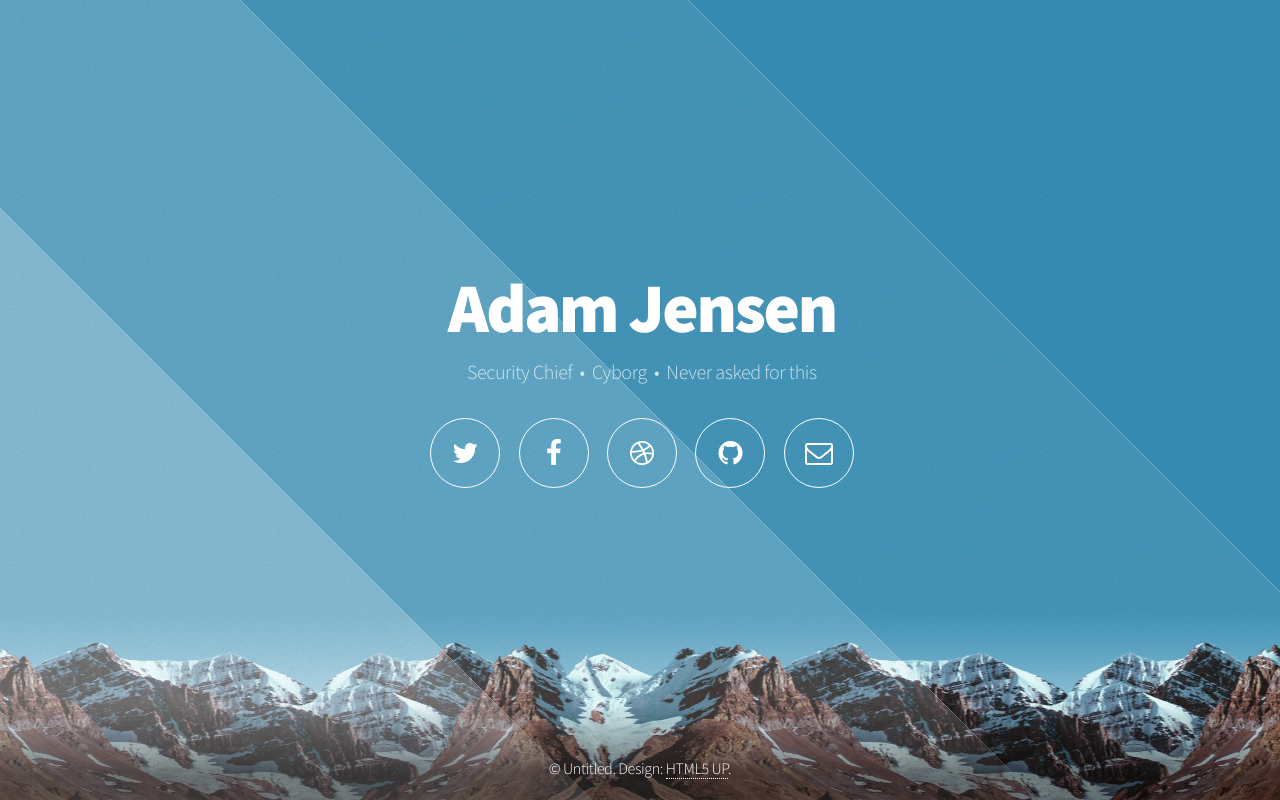
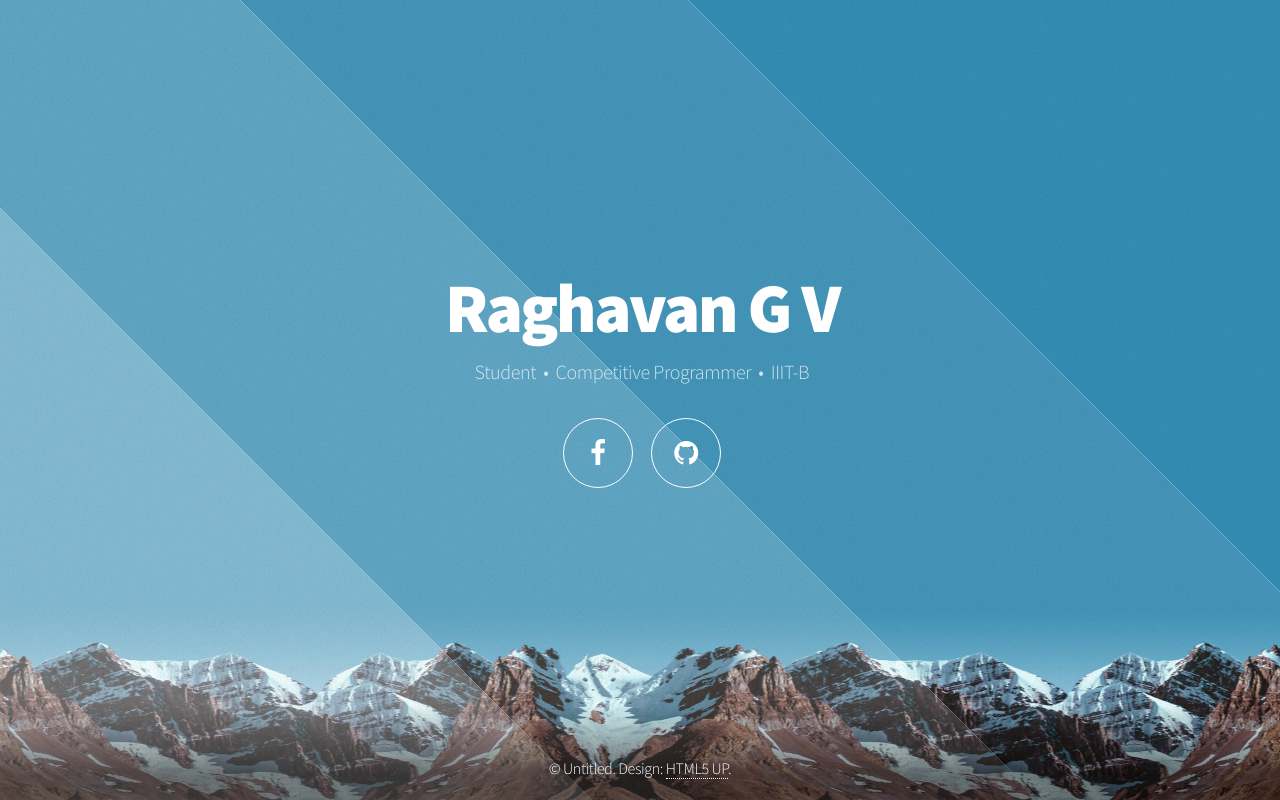
Before and after one commit to Raghavan098/Raghavan098.github.io, a plain HTML site: page index.html in a window 1280 px wide. Drawn offline with Linux system fonts and the light colour scheme.

Commit message:
changes -1

```diff
--- a/index.html
+++ b/index.html
@@ -6,7 +6,7 @@
 -->
 <html>
 	<head>
-		<title>Aerial by HTML5 UP</title>
+		<title>Raghavan G V</title>
 		<meta http-equiv="content-type" content="text/html; charset=utf-8" />
 		<meta name="description" content="" />
 		<meta name="keywords" content="" />
@@ -30,15 +30,15 @@
 
 				<!-- Header -->
 					<header id="header">
-						<h1>Adam Jensen</h1>
-						<p>Security Chief &nbsp;&bull;&nbsp; Cyborg &nbsp;&bull;&nbsp; Never asked for this</p>
+						<h1>Raghavan G V</h1>
+						<p>Student &nbsp;&bull;&nbsp; Competitive Programmer &nbsp;&bull;&nbsp; IIIT-B</p>
 						<nav>
 							<ul>
-								<li><a href="#" class="icon fa-twitter"><span class="label">Twitter</span></a></li>
-								<li><a href="#" class="icon fa-facebook"><span class="label">Facebook</span></a></li>
-								<li><a href="#" class="icon fa-dribbble"><span class="label">Dribbble</span></a></li>
-								<li><a href="#" class="icon fa-github"><span class="label">Github</span></a></li>
-								<li><a href="#" class="icon fa-envelope-o"><span class="label">Email</span></a></li>
+								<!-- <li><a href="#" class="icon fa-twitter"><span class="label">Twitter</span></a></li> -->
+								<li><a href="https://www.facebook.com/venkat.raghavan.1420" class="icon fa-facebook"><span class="label">Facebook</span></a></li>
+								<!-- <li><a href="#" class="icon fa-dribbble"><span class="label">Dribbble</span></a></li> -->
+								<li><a href="https://github.com/Raghavan098" class="icon fa-github"><span class="label">Github</span></a></li>
+								<!-- <li><a href="#" class="icon fa-envelope-o"><span class="label">Email</span></a></li> -->
 							</ul>
 						</nav>
 					</header>
```
